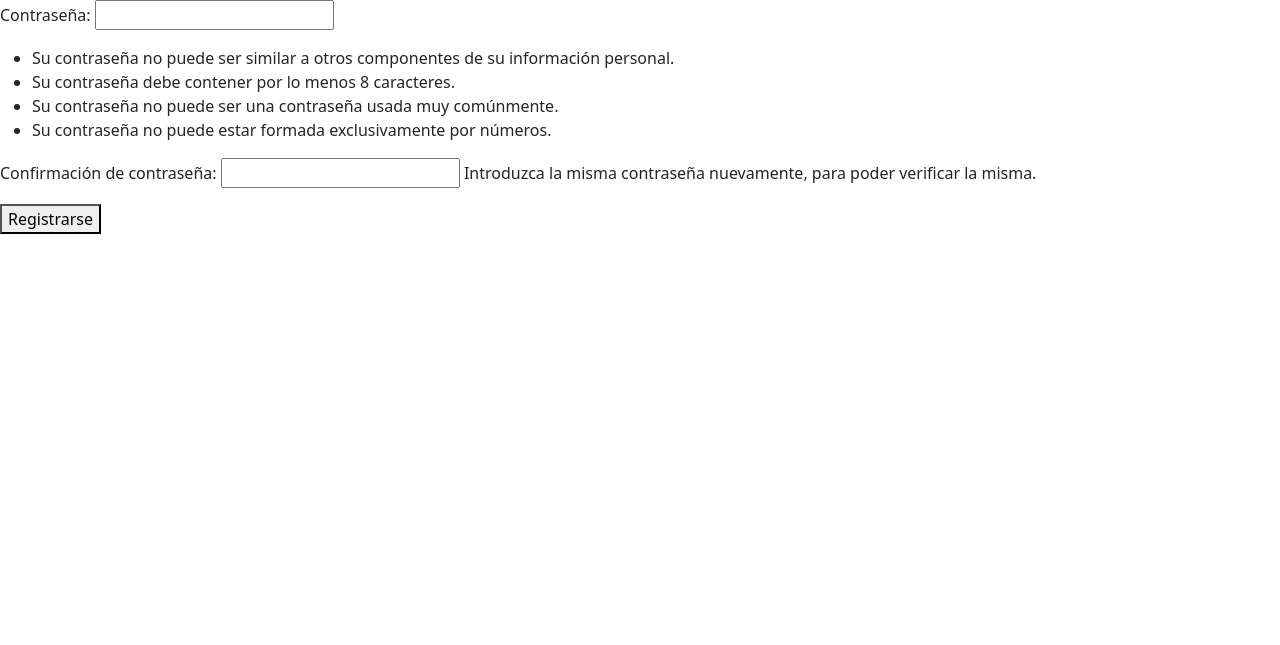
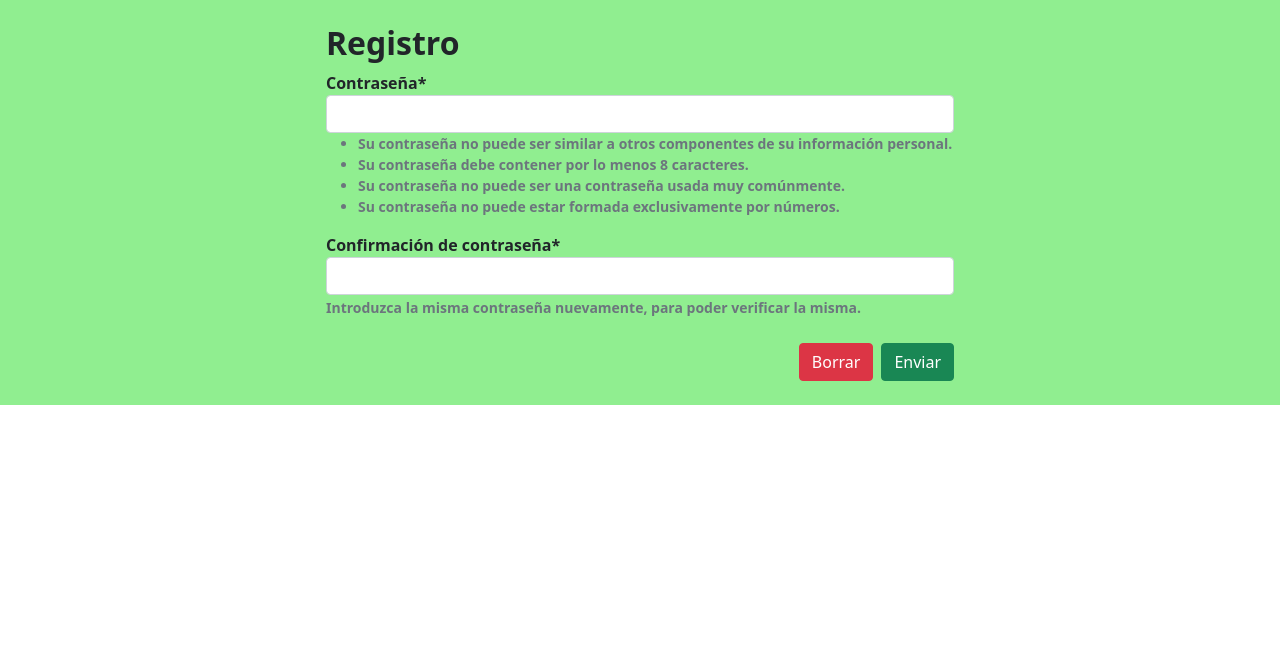
Before and after one commit to Dihue/grupo_13, a Django app: page /registro/ in a window 1280 px wide. Shown: the part 154-799 px from the top of the page. Run offline with Django 3.2, Linux system fonts and the light colour scheme; parts of the project's set-up code (start-up, migrations or seed data) failed here and were passed over; some libraries are stand-ins or nearby versions.

Commit message:
Uso de crispy y css para el registro

```diff
--- a/repositorio/bloggreen/bloggreen/settings/base.py
+++ b/repositorio/bloggreen/bloggreen/settings/base.py
@@ -15,7 +15,7 @@ SECRET_KEY = 'gv6svt^5w2w)29_j4sf$l*nnmd)+@na!g@$erty0($)!!ir#g+'
 AUTH_USER_MODEL = 'users.User'
 LOGIN_REDIRECT_URL = reverse_lazy('inicio')
 LOGOUT_REDIRECT_URL = reverse_lazy('inicio')
-CRISPY_TEMPLATE_PACK = 'bootstrap5'
+CRISPY_TEMPLATE_PACK = 'bootstrap4'
 
 
 LOGIN_URL = reverse_lazy('login')
--- /dev/null
+++ b/repositorio/bloggreen/static/base/css/registro.css
@@ -0,0 +1,3 @@
+.container_registro {
+    background-color: lightgreen;
+}
--- a/repositorio/bloggreen/templates/usuario/registro.html
+++ b/repositorio/bloggreen/templates/usuario/registro.html
@@ -1,12 +1,24 @@
 {% extends 'base.html' %}
+{% load static %}
+{% load crispy_forms_tags %}
 
 {% block content %}
+<link rel="stylesheet" type="text/css" href="{% static 'base/css/registro.css' %}">
 
-<form class="form" method="post">
-    {% csrf_token %}
-    {{ form.as_p }}
-
-    <button type="submit" id="submit">Registrarse</button>
-</form>
-
+<div class="container_registro"><br>
+        <div class="row justify-content-md-center">
+            <div class="col-lg-6">
+                <h2 class="fw-bolder" >Registro</h2>
+                <form class="fw-bold" method="POST" enctype="multipart/form-data">{% csrf_token %}
+                    {{ form | crispy }}
+                    <br>
+                    <div class="d-grid gap-2 d-md-flex justify-content-md-end">
+                        <input class="btn btn-danger" type="reset" value="Borrar">
+                        <input class="btn btn-success" type="submit" value="Enviar">
+                    </div>
+                    <br>
+                </form>
+            </div>
+        </div>
+</div>
 {% endblock content %}
```
